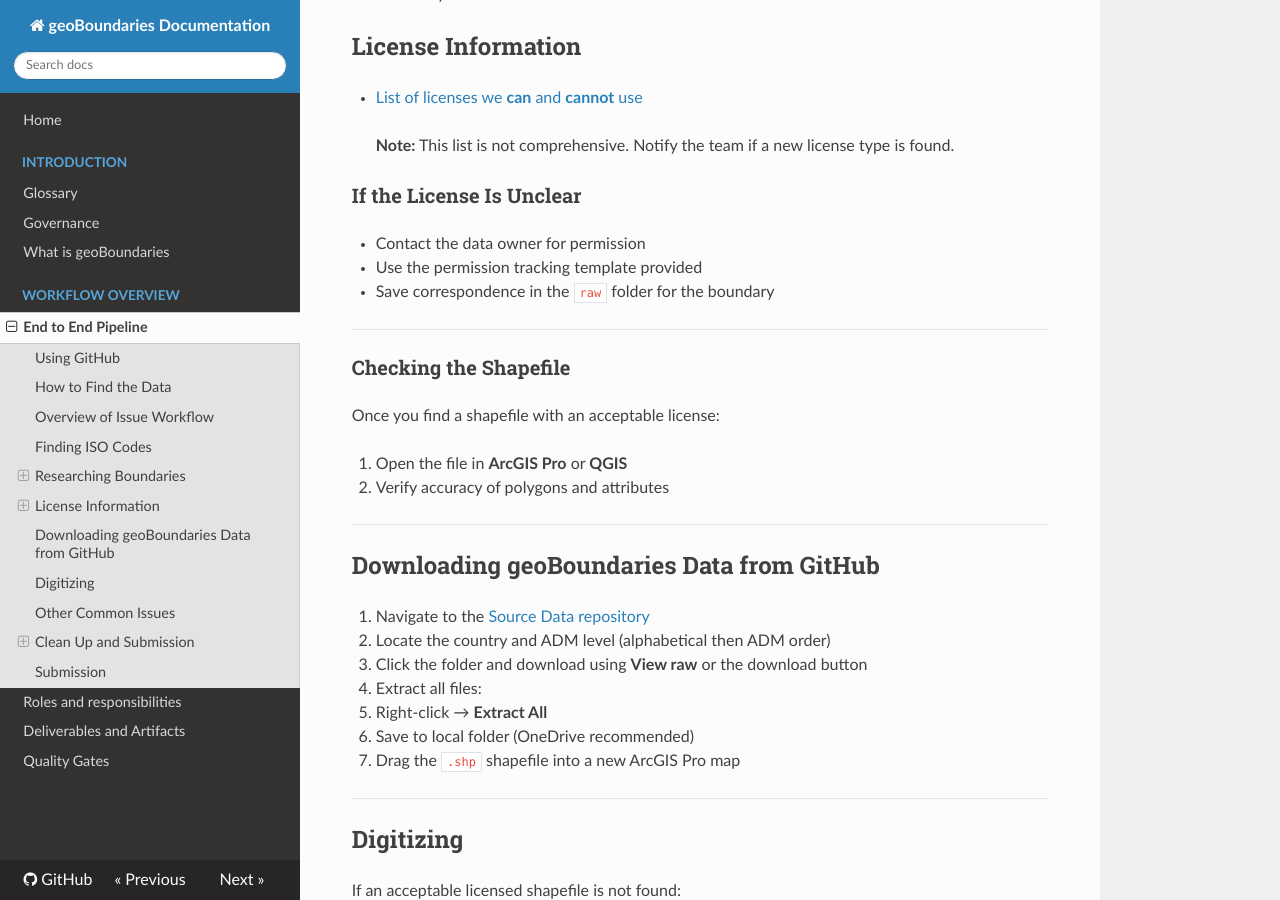
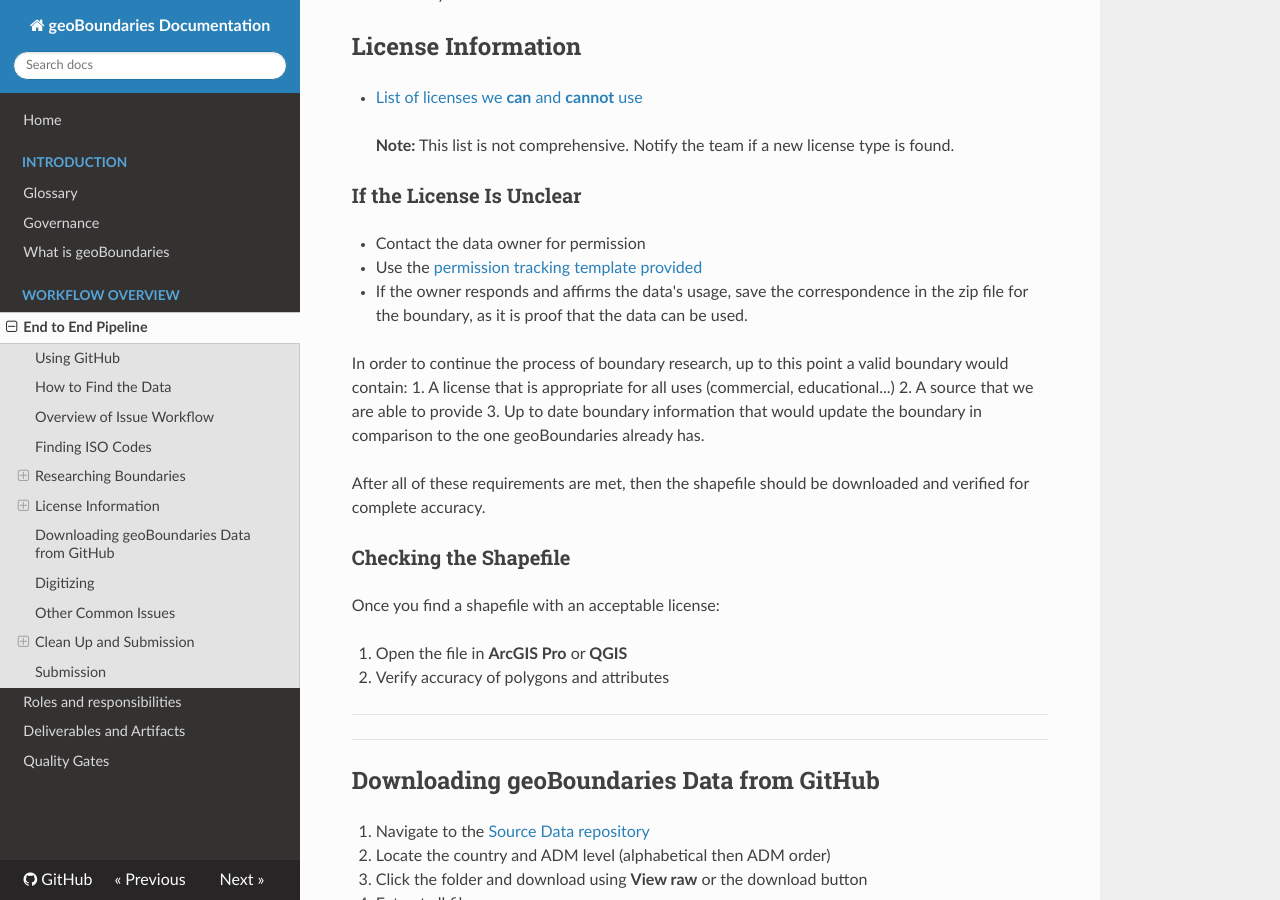
Before and after one commit to wmgeolab/gbDocs, an MkDocs documentation site: the page built from docs/docs/10-workflow-overview/end-to-end-pipeline.md, in a window 1280 px wide and 900 px high, scrolled down 1510 px. Built offline with MkDocs 1.6.1, drawn with Linux system fonts in a browser that asks for light colours; nearby versions of some CDN libraries.

Commit message:
Update end-to-end-pipeline.md

```diff
--- a/docs/docs/10-workflow-overview/end-to-end-pipeline.md
+++ b/docs/docs/10-workflow-overview/end-to-end-pipeline.md
@@ -64,12 +64,15 @@ Here is the official [ISO website](https://www.iso.org/obp/ui/#search) that allo
 ### If the License Is Unclear
 
 - Contact the data owner for permission
-- Use the permission tracking template provided <!-- TODO: Link template -->
-- Save correspondence in the `raw` folder for the boundary
+- Use the [permission tracking template provided](https://github.com/wmgeolab/gbDocs/blob/main/docs/templates/Boundary%20Request.md)
+- If the owner responds and affirms the data's usage, save the correspondence in the zip file for the boundary, as it is proof that the data can be used.
 
-<!-- TODO: Add screenshot of template -->
+In order to continue the process of boundary research, up to this point a valid boundary would contain:
+ 1. A license that is appropriate for all uses (commercial, educational...)
+ 2. A source that we are able to provide
+ 3. Up to date boundary information that would update the boundary in comparison to the one geoBoundaries already has.
 
----
+After all of these requirements are met, then the shapefile should be downloaded and verified for complete accuracy.
 
 ### Checking the Shapefile
 
@@ -82,6 +85,9 @@ Once you find a shapefile with an acceptable license:
 
 ---
 
+
+
+---
 
 ## Downloading geoBoundaries Data from GitHub
 
```
